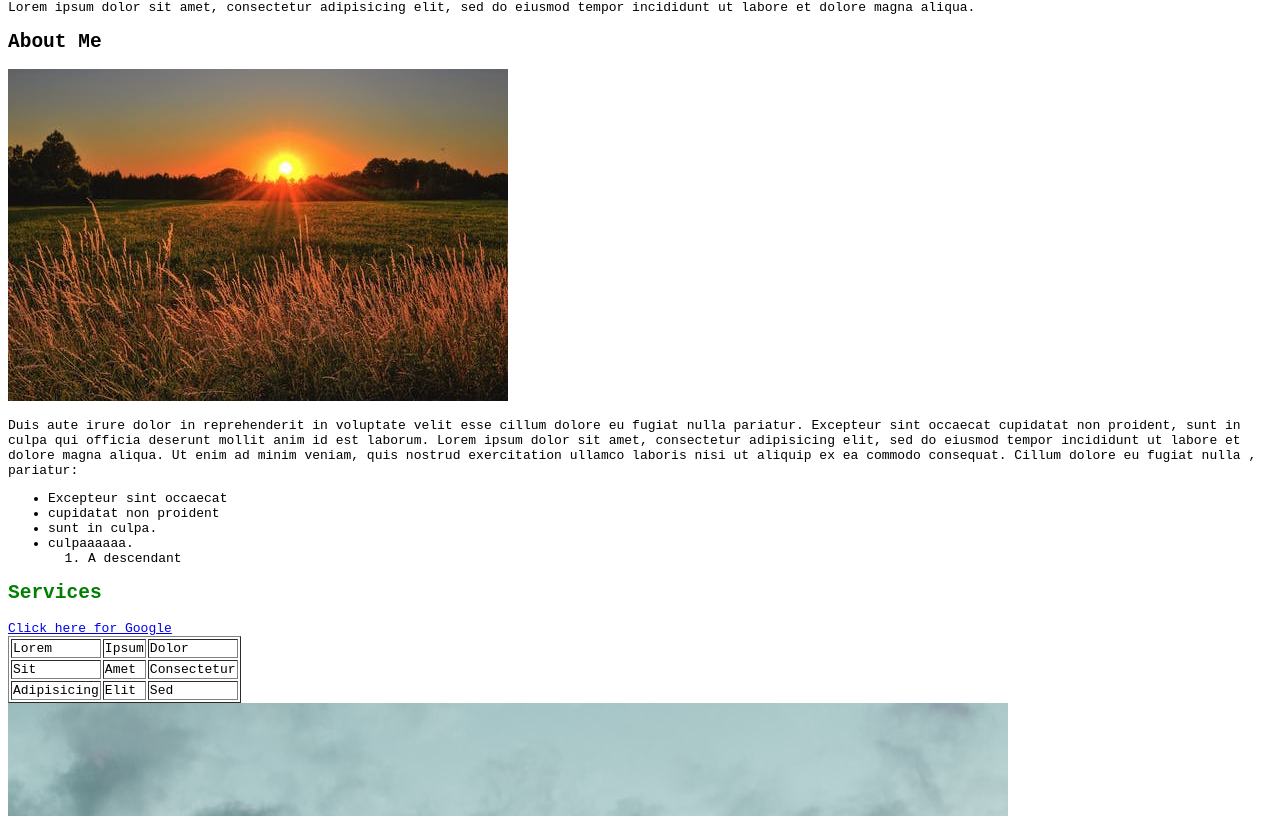
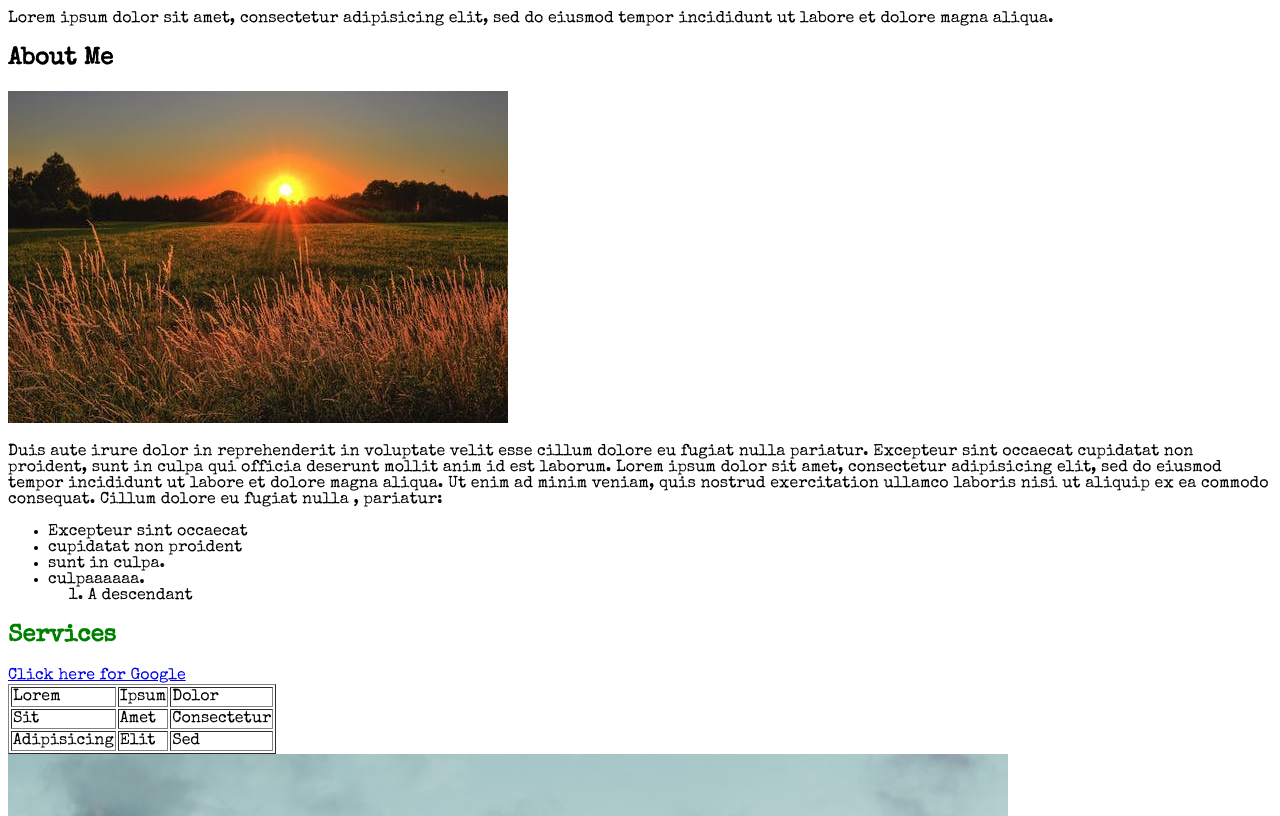
Before and after one commit to holmesmainsend/CSS_practice, a plain HTML site: page index.html in a window 1280 px wide. Shown: the part 65-881 px from the top of the page. Drawn offline with nearby package versions, Linux system fonts and the light colour scheme.

Commit message:
experimented with adding Google fonts

```diff
--- a/css/style.css
+++ b/css/style.css
@@ -1,5 +1,5 @@
 body {
-    font-family: monospace;
+    font-family: "Special Elite";
 }
 
 
--- a/index.html
+++ b/index.html
@@ -5,6 +5,9 @@
     <meta http-equiv="X-UA-Compatible" content="IE=edge">
     <meta name="viewport" content="width=device-width, initial-scale=1.0">
     <link rel="stylesheet" type="text/css" href="css/style.css">
+    <link rel="preconnect" href="https://fonts.googleapis.com">
+    <link rel="preconnect" href="https://fonts.gstatic.com" crossorigin>
+    <link href="https://fonts.googleapis.com/css2?family=Special+Elite&display=swap" rel="stylesheet">
     <title>CSS Practice Page</title>
 </head>
 <body>
```
